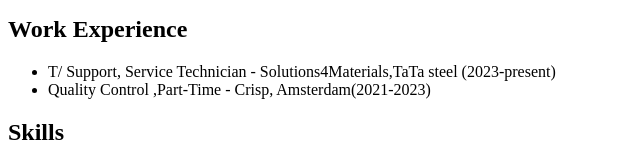
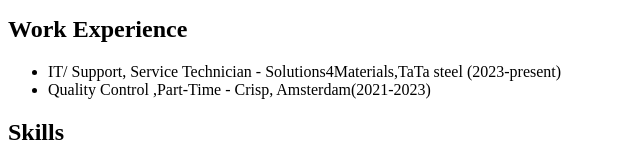
Before and after one commit to Kimo0o3need/html-My-Resume, a plain HTML site: page index.html in a window 1280 px wide. Shown: the part 375-538 px from the top of the page, 0-640 px from the left. Drawn offline with Linux system fonts and the light colour scheme.

Commit message:
Update index.html

```diff
--- a/index.html
+++ b/index.html
@@ -27,7 +27,7 @@
     <section>
         <h2>Work Experience</h2>
         <ul>
-            <li>T/ Support, Service Technician - Solutions4Materials,TaTa steel
+            <li>IT/ Support, Service Technician - Solutions4Materials,TaTa steel
                  (2023-present)</li>
             <li>Quality Control ,Part-Time - Crisp, Amsterdam(2021-2023)</li>
 
```
